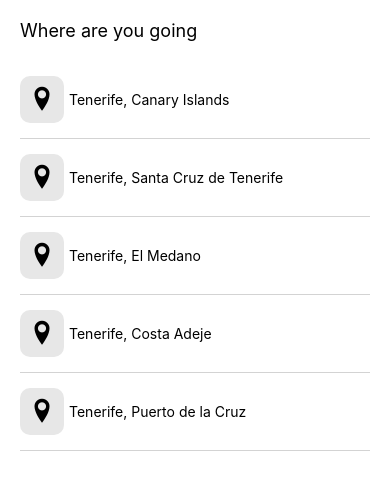
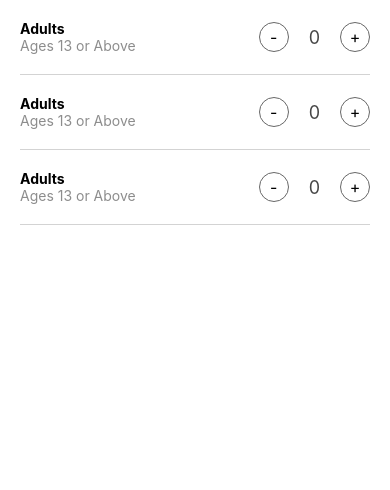
Before and after one commit to Hamza160/airbnb-mobile-app.github.io, a React Native app: screen / in a window 390 px wide. Shown: the top 490 px of the page. Built offline with nearby package versions, Linux system fonts and the light colour scheme.

Commit message:
Adults and Location Screen Done

```diff
--- a/src/App.tsx
+++ b/src/App.tsx
@@ -11,6 +11,7 @@ import Post from './components/Post';
 import feed from './data/feed';
 import SearchResultsScreen from './screens/SearchResults';
 import DestinationSearchScreen from './screens/DestinationSearch';
+import GuestsScreen from './screens/Guests';
 
 const App = () => {
   return (
@@ -18,7 +19,8 @@ const App = () => {
       <StatusBar barStyle={'light-content'} />
       {/* <HomeScreen /> */}
       {/* <SearchResultsScreen /> */}
-      <DestinationSearchScreen />
+      {/* <DestinationSearchScreen /> */}
+      <GuestsScreen />
     </SafeAreaView>
   );
 };
--- /dev/null
+++ b/src/screens/Guests/index.tsx
@@ -0,0 +1,80 @@
+/* eslint-disable react-native/no-inline-styles */
+import {Pressable, Text, View} from 'react-native';
+import * as React from 'react';
+import styles from './styles';
+
+const GuestsScreen = () => {
+    const [counter, setCounter] = React.useState<number>(0);
+  return (
+    <View style={styles.container}>
+      {/* Row 1: Adults */}
+      <View style={styles.row}>
+        {/* Titles */}
+        <View>
+          <Text style={{fontWeight: 'bold', color: '#000'}}>Adults</Text>
+          <Text style={{color: '#8D8D8D'}}>Ages 13 or Above</Text>
+        </View>
+        {/* Buttons with value */}
+        <View style={styles.pressables}>
+          <Pressable
+            onPress={() => setCounter(prevCounter => prevCounter - 1)}
+            style={styles.button}>
+            <Text style={styles.buttonText}>-</Text>
+          </Pressable>
+          <Text style={styles.text}>{counter}</Text>
+          <Pressable
+            onPress={() => setCounter(prevCounter => prevCounter + 1)}
+            style={styles.button}>
+            <Text style={styles.buttonText}>+</Text>
+          </Pressable>
+        </View>
+      </View>
+      {/* Row 1: Adults */}
+      <View style={styles.row}>
+        {/* Titles */}
+        <View>
+          <Text style={{fontWeight: 'bold', color: '#000'}}>Adults</Text>
+          <Text style={{color: '#8D8D8D'}}>Ages 13 or Above</Text>
+        </View>
+        {/* Buttons with value */}
+        <View style={styles.pressables}>
+          <Pressable
+            onPress={() => setCounter(prevCounter => prevCounter - 1)}
+            style={styles.button}>
+            <Text style={styles.buttonText}>-</Text>
+          </Pressable>
+          <Text style={styles.text}>{counter}</Text>
+          <Pressable
+            onPress={() => setCounter(prevCounter => prevCounter + 1)}
+            style={styles.button}>
+            <Text style={styles.buttonText}>+</Text>
+          </Pressable>
+        </View>
+      </View>
+      {/* Row 1: Adults */}
+      <View style={styles.row}>
+        {/* Titles */}
+        <View>
+          <Text style={{fontWeight: 'bold', color: '#000'}}>Adults</Text>
+          <Text style={{color: '#8D8D8D'}}>Ages 13 or Above</Text>
+        </View>
+        {/* Buttons with value */}
+        <View style={styles.pressables}>
+          <Pressable
+            onPress={() => setCounter(prevCounter => prevCounter - 1)}
+            style={styles.button}>
+            <Text style={styles.buttonText}>-</Text>
+          </Pressable>
+          <Text style={styles.text}>{counter}</Text>
+          <Pressable
+            onPress={() => setCounter(prevCounter => prevCounter + 1)}
+            style={styles.button}>
+            <Text style={styles.buttonText}>+</Text>
+          </Pressable>
+        </View>
+      </View>
+    </View>
+  );
+};
+
+export default GuestsScreen;
--- /dev/null
+++ b/src/screens/Guests/styles.ts
@@ -0,0 +1,39 @@
+import {StyleSheet} from 'react-native';
+
+const styles = StyleSheet.create({
+  container: {},
+  row: {
+    flexDirection: 'row',
+    justifyContent: 'space-between',
+    alignItems: 'center',
+    paddingVertical: 20,
+    marginHorizontal: 20,
+    borderBottomWidth: 1,
+    borderColor: 'lightgrey',
+  },
+  pressables: {
+    flexDirection: 'row',
+    justifyContent: 'space-between',
+    alignItems: 'center',
+    gap: 20,
+  },
+  button: {
+    borderWidth: 1,
+    borderColor: '#676767',
+    width: 30,
+    height: 30,
+    borderRadius: 15,
+    justifyContent: 'center',
+    alignItems: 'center',
+  },
+  buttonText: {
+    fontSize: 16,
+    color: '#000',
+  },
+  text: {
+    fontSize: 18,
+    color: '#474747',
+  },
+});
+
+export default styles;
```
